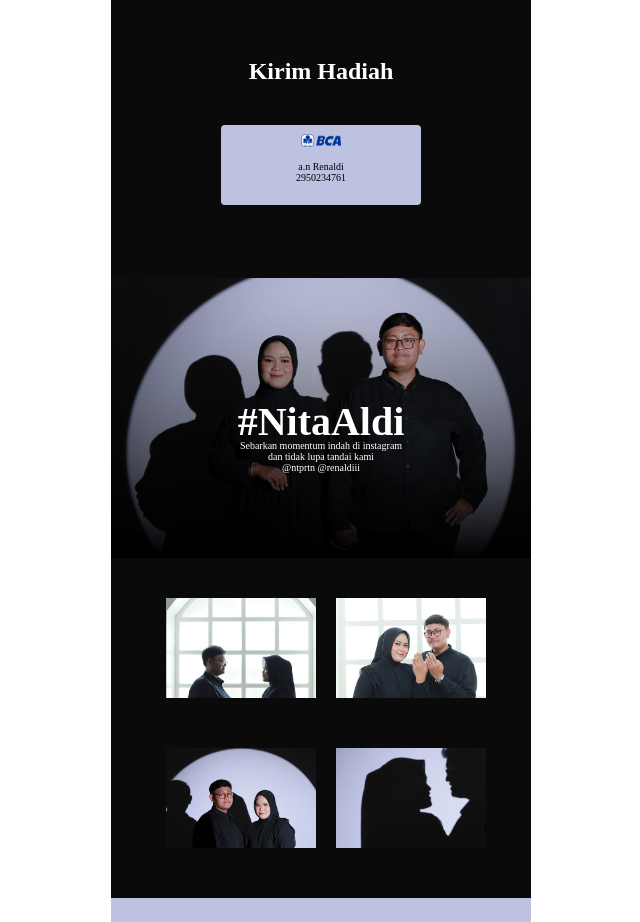
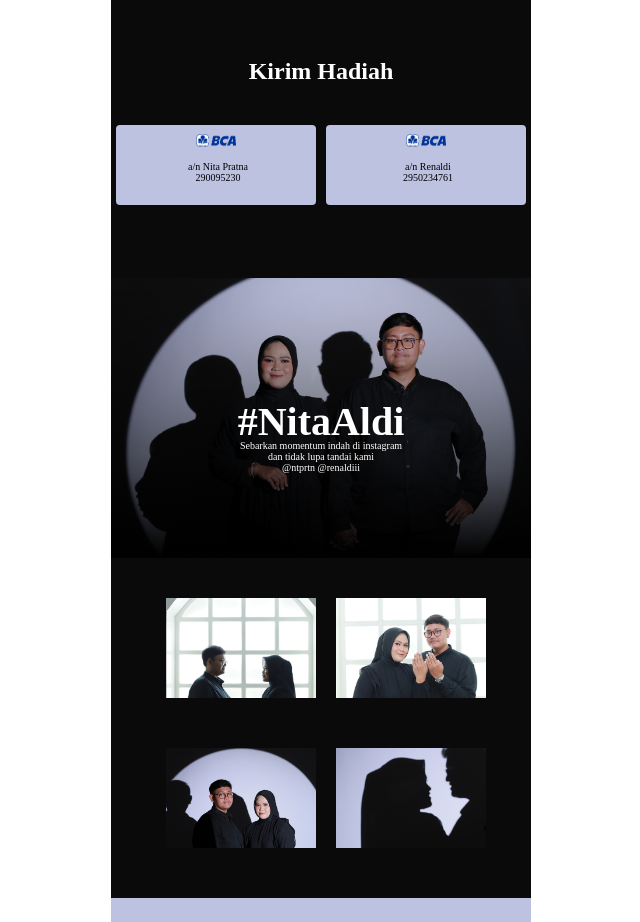
Before and after one commit to renaldi03/Nita-Renaldi, a Next.js app: page / in a window 1280 px wide. Shown: the part 3240-4162 px from the top of the page, without its empty margins (319-959 px from the left). Built offline with nearby package versions, Linux system fonts and the light colour scheme.

Commit message:
update gift

```diff
--- a/components/Gift/index.tsx
+++ b/components/Gift/index.tsx
@@ -10,7 +10,13 @@ export default function Gift() {
         <a>
           <img src="bank.png" />
           <p>
-            a.n Renaldi<br></br>2950234761
+            a/n Nita Pratna<br></br>290095230
+          </p>
+        </a>
+        <a>
+          <img src="bank.png" />
+          <p>
+            a/n Renaldi<br></br>2950234761
           </p>
         </a>
       </div>
--- a/styles/globals.css
+++ b/styles/globals.css
@@ -360,9 +360,12 @@ section {
   width: 40px;
 }
 .logo-gift p {
-  position: absolute;
+  width: 60px;
+  position: relative;
   color: black;
-  left: 0;
+  align-items: center;
+  left: 2px;
+  font-weight: 50px;
 
 }
 
```
